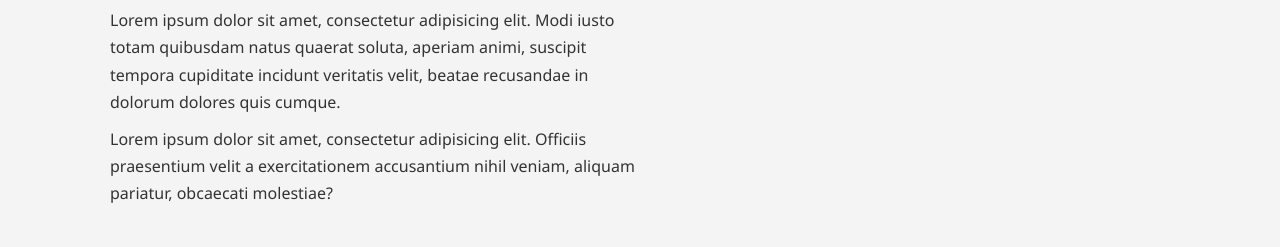
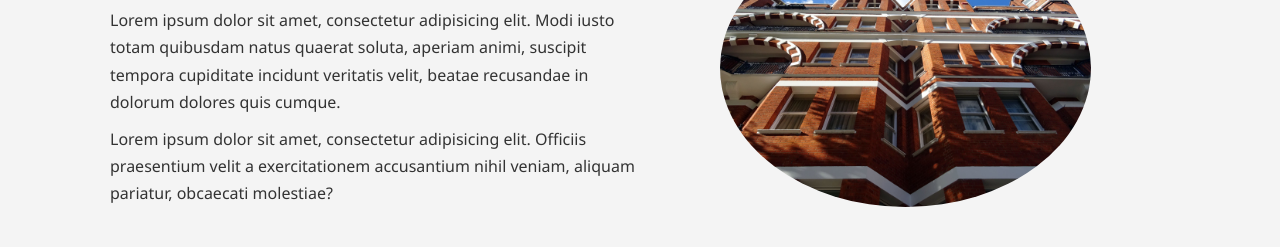
Before and after one commit to piyushbanugariya/Hotel-SIte, a plain HTML site: page about.html in a window 1280 px wide. Shown: the part 168-415 px from the top of the page. Drawn offline with Linux system fonts and the light colour scheme; the site is published under a folder, as on GitHub Pages, so addresses that start at the root find nothing.

Commit message:
images root path change

```diff
--- a/about.html
+++ b/about.html
@@ -51,7 +51,7 @@
           </p>
         </div>
         <div class="info-right">
-          <img src="/img/photo-2.jpg" alt="photo" />
+          <img src="img/photo-2.jpg" alt="photo" />
         </div>
       </div>
     </section>
```
